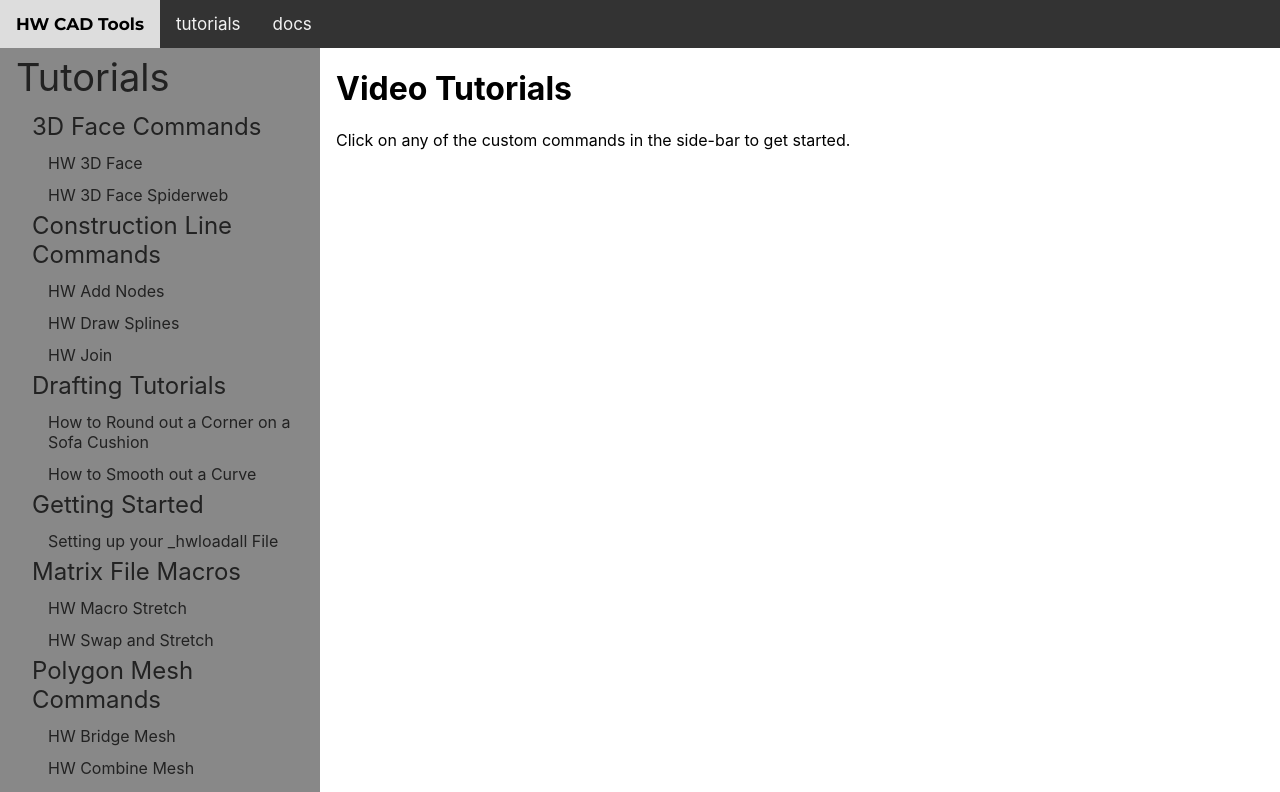
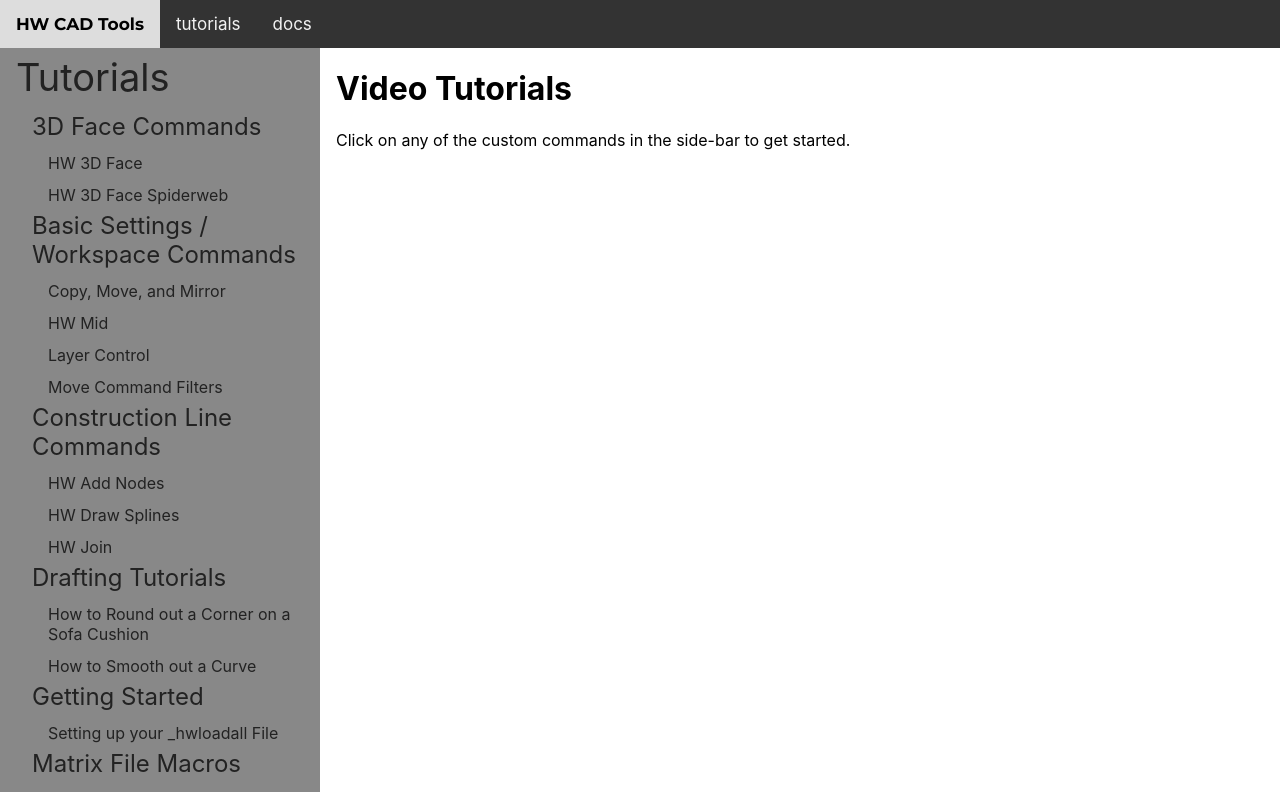
Before and after one commit to bentzen-andy/hw-cad-tools, a React (Create React App) app: page /hw-cad-tools/tutorials in a window 1280 px wide. Shown: the top 792 px of the page. Built offline with nearby package versions, Linux system fonts and the light colour scheme.

Commit message:
add 'Basic settings / workspace commands' videos

```diff
--- a/src/components/ShortcutInstructions.js
+++ b/src/components/ShortcutInstructions.js
@@ -7,7 +7,7 @@ export default function ShortcutInstructions({ video }) {
     <div className={styles.commandShortcut}>
       <h3>Command Shortcut:</h3>
       <p>
-        If you'd like to set a shortcut for for command, add the following code
+        If you'd like to set a shortcut for this command, add the following code
         to your <code>_hwloadall.lsp</code> file (following the load statement):
       </p>
       <div className={styles.codeSnippet}>
--- a/src/components/TutorialSummary.js
+++ b/src/components/TutorialSummary.js
@@ -2,6 +2,31 @@ import React from "react";
 import styles from "./TutorialSummary.module.css";
 
 export default function TutorialSummary({ video }) {
-  if (video.summary)
-    return <div className={styles.videoSummary}>{video.summary}</div>;
+  return (
+    <div className={styles.videoSummary}>
+      <p>{video.summary && video.summary}</p>
+      {video.summaryListing && (
+        <table>
+          <thead>
+            <tr>
+              <th>{video.summaryListing[0][0]}</th>
+              <th>{video.summaryListing[0][1]}</th>
+              <th>{video.summaryListing[0][2]}</th>
+            </tr>
+          </thead>
+          <tbody>
+            {video.summaryListing.slice(1).map((listing) => (
+              <tr key={listing[0]}>
+                <td>
+                  <code>{listing[0]}</code>
+                </td>
+                <td>{listing[1]}</td>
+                <td>{listing[2]}</td>
+              </tr>
+            ))}
+          </tbody>
+        </table>
+      )}
+    </div>
+  );
 }
--- a/src/components/TutorialSummary.module.css
+++ b/src/components/TutorialSummary.module.css
@@ -2,3 +2,7 @@
   text-align: left;
   padding-left: 1rem;
 }
+.videoSummary th,
+.videoSummary td {
+  padding: 0px 5px;
+}
--- a/src/data/videos.json
+++ b/src/data/videos.json
@@ -208,5 +208,203 @@
     ],
     "category": "Drafting Tutorials",
     "shortcut": ""
+  },
+  {
+    "id": "w4uE2ZPlqaU",
+    "title": "Copy, Move, and Mirror",
+    "summary": "Example of how to use the Copy, Move and Mirror commands (Native AutoCAD commands)",
+    "commandName": "",
+    "lspFileNames": [""],
+    "category": "Basic Settings / Workspace Commands",
+    "shortcut": ""
+  },
+  {
+    "id": "TpsknjnOo0g",
+    "title": "Move Command Filters",
+    "summary": "Example of how to use filters to lock the x, y, or z axes when moving an object.",
+    "commandName": "",
+    "lspFileNames": [""],
+    "category": "Basic Settings / Workspace Commands",
+    "shortcut": ""
+  },
+  {
+    "id": "mHk7GgGc51M",
+    "title": "HW Mid",
+    "summary": "Toggle the 'mid' object snap on and off.",
+    "commandName": "hwmid",
+    "lspFileNames": ["hwmid.lsp"],
+    "category": "Basic Settings / Workspace Commands",
+    "shortcut": "hwmid"
+  },
+  {
+    "id": "aW0f2tRTGxo",
+    "title": "Layer Control",
+    "summary": "A summary of commands that make it easier to control which layers are frozen and locked.",
+    "summaryListing": [
+      ["Shortcut", "Command Name", "Description"],
+      ["hwcolorpalette", "HW Color Palette", "Creates colorful temp layers."],
+      [
+        "laiso",
+        "Layer Isolate",
+        "Isolates the layers of selected objects (all unselected are frozen)."
+      ],
+      [
+        "laiso_lock",
+        "Layer Isolate - Lock",
+        "Isolates the layers of selected objects (all unselected are locked)."
+      ],
+      ["fz", "Freeze", "Freezes layer of selected object."],
+      ["laaa", "Layers - Show All", "Thaws, unlocks, and shows all layers."],
+      ["la", "Layer Options", "Brings up the Layer Property Manager."],
+      ["lc", "Layer Options - Close", "Closes the Layer Property Manager."],
+
+      [
+        "hwbl",
+        "HW Blue",
+        "Creates, thaws, unlocks, and sets current the _temp_blue layer."
+      ],
+      [
+        "hwgr",
+        "HW Green",
+        "Creates, thaws, unlocks, and sets current the _temp_green layer."
+      ],
+      [
+        "hwor",
+        "HW Orange",
+        "Creates, thaws, unlocks, and sets current the _temp_orange layer."
+      ],
+      [
+        "hwpu",
+        "HW Purple",
+        "Creates, thaws, unlocks, and sets current the _temp_purple layer."
+      ],
+      [
+        "hwre",
+        "HW Red",
+        "Creates, thaws, unlocks, and sets current the _temp_red layer."
+      ],
+      [
+        "hwsi",
+        "HW Silver",
+        "Creates, thaws, unlocks, and sets current the _temp_silver layer."
+      ],
+      [
+        "hwwh",
+        "HW White",
+        "Creates, thaws, unlocks, and sets current the _temp_white layer."
+      ],
+      [
+        "hwye",
+        "HW Yellow",
+        "Creates, thaws, unlocks, and sets current the _temp_yellow layer."
+      ],
+      [
+        "hwzz",
+        "Zero",
+        "Creates, thaws, unlocks, and sets current the 0 layer."
+      ],
+
+      [
+        "hwdb",
+        "HW Dark Blue",
+        "Creates, thaws, unlocks, and sets current the _temp_darkblue layer."
+      ],
+      [
+        "hwdg",
+        "HW Dark Green",
+        "Creates, thaws, unlocks, and sets current the _temp_darkgreen layer."
+      ],
+      [
+        "hwdo",
+        "HW Dark Orange",
+        "Creates, thaws, unlocks, and sets current the _temp_darkorange layer."
+      ],
+      [
+        "hwdp",
+        "HW Dark Purple",
+        "Creates, thaws, unlocks, and sets current the _temp_darkpurple layer."
+      ],
+      [
+        "hwdy",
+        "HW Dark Yellow",
+        "Creates, thaws, unlocks, and sets current the _temp_darkyellow layer."
+      ],
+
+      [
+        "hwchbl",
+        "HW Change Blue",
+        "Changes all objects in the current selection to be on the _temp_blue layer."
+      ],
+      [
+        "hwchgr",
+        "HW Change Green",
+        "Changes all objects in the current selection to be on the _temp_green layer."
+      ],
+      [
+        "hwchor",
+        "HW Change Orange",
+        "Changes all objects in the current selection to be on the _temp_orange layer."
+      ],
+      [
+        "hwchpu",
+        "HW Change Purple",
+        "Changes all objects in the current selection to be on the _temp_purple layer."
+      ],
+      [
+        "hwchre",
+        "HW Change Red",
+        "Changes all objects in the current selection to be on the _temp_red layer."
+      ],
+      [
+        "hwchsi",
+        "HW Change Silver",
+        "Changes all objects in the current selection to be on the _temp_silver layer."
+      ],
+      [
+        "hwchwh",
+        "HW Change White",
+        "Changes all objects in the current selection to be on the _temp_white layer."
+      ],
+      [
+        "hwchye",
+        "HW Change Yellow",
+        "Changes all objects in the current selection to be on the _temp_yellow layer."
+      ],
+      [
+        "hwchzz",
+        "Change Zero",
+        "Changes all objects in the current selection to be on the 0 layer."
+      ],
+
+      [
+        "hwchdb",
+        "HW Change Dark Blue",
+        "Changes all objects in the current selection to be on the _temp_darkblue layer."
+      ],
+      [
+        "hwchdg",
+        "HW Change Dark Green",
+        "Changes all objects in the current selection to be on the _temp_darkgreen layer."
+      ],
+      [
+        "hwchdo",
+        "HW Change Dark Orange",
+        "Changes all objects in the current selection to be on the _temp_darkorange layer."
+      ],
+      [
+        "hwchdp",
+        "HW Change Dark Purple",
+        "Changes all objects in the current selection to be on the _temp_darkpurple layer."
+      ],
+      [
+        "hwchdy",
+        "HW Change Dark Yellow",
+        "Changes all objects in the current selection to be on the _temp_darkyellow layer."
+      ]
+    ],
+    "commandName": "",
+    "lspFileNames": ["laiso.lsp", "hwyellow"],
+    "category": "Basic Settings / Workspace Commands",
+    "shortcut": ""
   }
 ]
```
